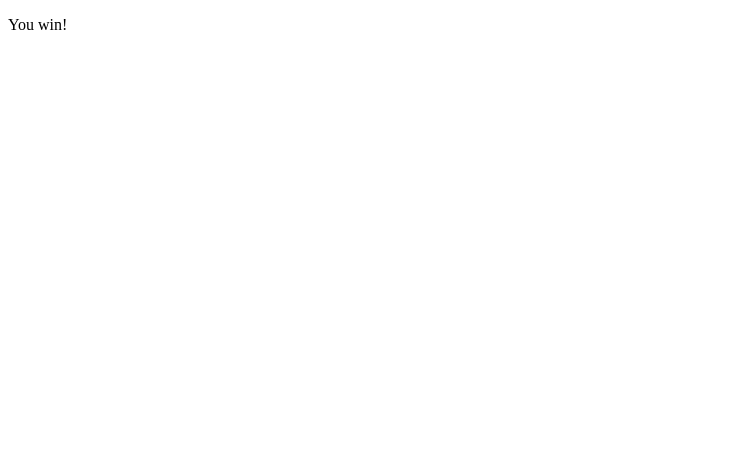
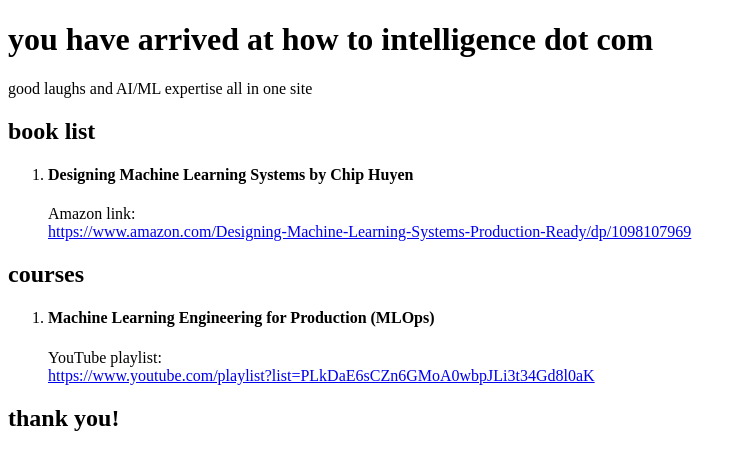
Before and after one commit to RobertasRudys/howtointelligence.com, a plain HTML site: page index.html in a window 1280 px wide. Shown: the whole page, without its empty margins (0-746 px from the left). Drawn offline with Linux system fonts and the light colour scheme.

Commit message:
add some learning material

```diff
--- a/index.html
+++ b/index.html
@@ -1,6 +1,7 @@
 <!doctype html>
 
 <html lang="en">
+
 <head>
   <meta charset="utf-8">
   <meta name="viewport" content="width=device-width, initial-scale=1">
@@ -9,8 +10,40 @@
 </head>
 
 <body>
-  <p>
-    You win!
-  </p>
+  <h1>you have arrived at how to intelligence dot com</h1>
+
+  <p>good laughs and AI/ML expertise all in one site</p>
+
+  <h2>book list</h2>
+
+  <ol>
+    <li>
+      <h4>Designing Machine Learning Systems by Chip Huyen</h4>
+
+      Amazon link:<br>
+      <a href="https://www.amazon.com/Designing-Machine-Learning-Systems-Production-Ready/dp/1098107969">
+        https://www.amazon.com/Designing-Machine-Learning-Systems-Production-Ready/dp/1098107969
+      </a>
+    </li>
+  </ol>
+
+  <h2>courses</h2>
+
+  <ol>
+    <li>
+      <h4>Machine Learning Engineering for Production (MLOps)</h4>
+
+      YouTube playlist:<br>
+      <a href="https://www.youtube.com/playlist?list=PLkDaE6sCZn6GMoA0wbpJLi3t34Gd8l0aK">
+        https://www.youtube.com/playlist?list=PLkDaE6sCZn6GMoA0wbpJLi3t34Gd8l0aK
+      </a>
+    </li>
+  </ol>
+
+  <h2>
+    thank you!
+  </h2>
+
 </body>
+
 </html>
```
